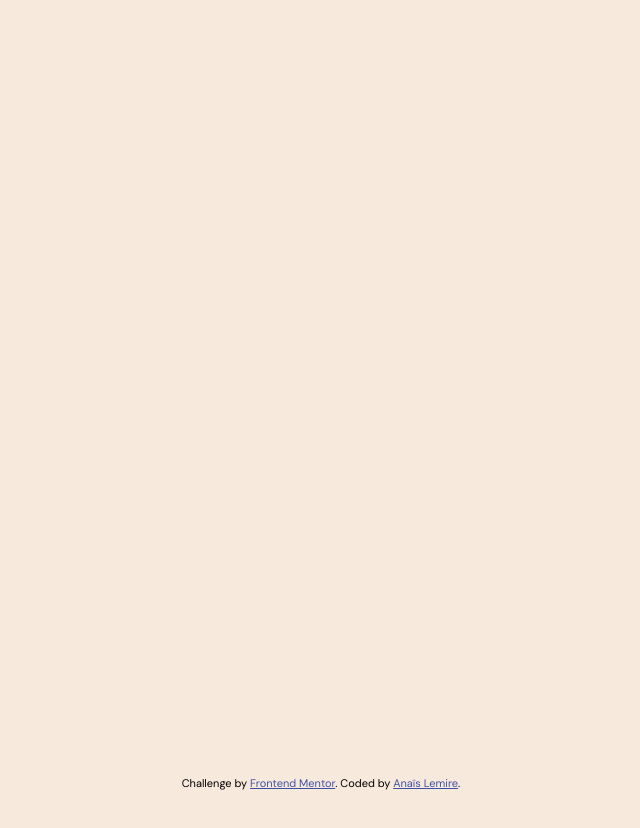
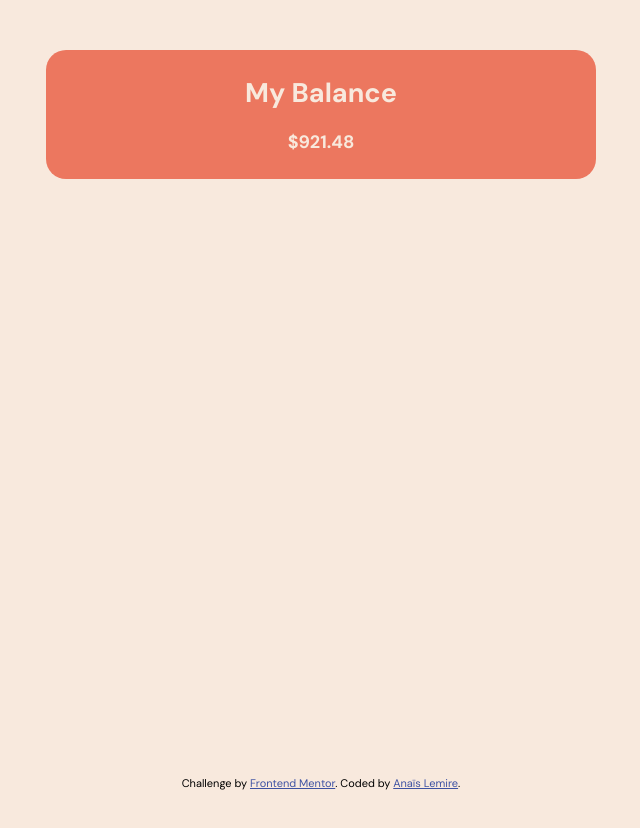
Before and after one commit to anaislcno/Expenses-Chart-Component, a React (Vite) app: page / in a window 1280 px wide. Shown: the top 828 px of the page, without its empty margins (319-959 px from the left). Before the commit the page ends 800 px from the top, so only its background shows below. Built offline with nearby package versions, Linux system fonts and the light colour scheme.

Commit message:
create balance component

```diff
--- a/src/App.tsx
+++ b/src/App.tsx
@@ -1,9 +1,11 @@
 import Attribution from "./components/Attribution/Attribution";
+import Balance from "./components/Balance/Balance";
 
 function App() {
   return (
     <>
       <div className="container">
+        <Balance />
         <Attribution />
       </div>
     </>
--- /dev/null
+++ b/src/components/Balance/Balance.css
@@ -0,0 +1,21 @@
+:root {
+  --dark-brown: hsl(25, 47%, 15%);
+  --medium-brown: hsl(28, 10%, 53%);
+  --cream: hsl(27, 66%, 92%);
+  --pale-orange: hsl(33, 100%, 98%);
+  --soft-red: hsl(10, 79%, 65%);
+  --cyan: hsl(186, 34%, 60%);
+}
+
+.balance {
+  margin: 50px auto 0px auto;
+  padding: 25px 15px;
+  border-radius: 20px;
+  max-width: 550px;
+  display: flex;
+  flex-direction: column;
+  align-items: center;
+  gap: 20px;
+  background-color: var(--soft-red);
+  color: var(--cream);
+}
--- /dev/null
+++ b/src/components/Balance/Balance.tsx
@@ -0,0 +1,12 @@
+import "./Balance.css";
+
+const Balance = () => {
+  return (
+    <div className="balance">
+      <h2 className="balance__title">My Balance</h2>
+      <p className="balance__p">$921.48</p>
+    </div>
+  );
+};
+
+export default Balance;
```
